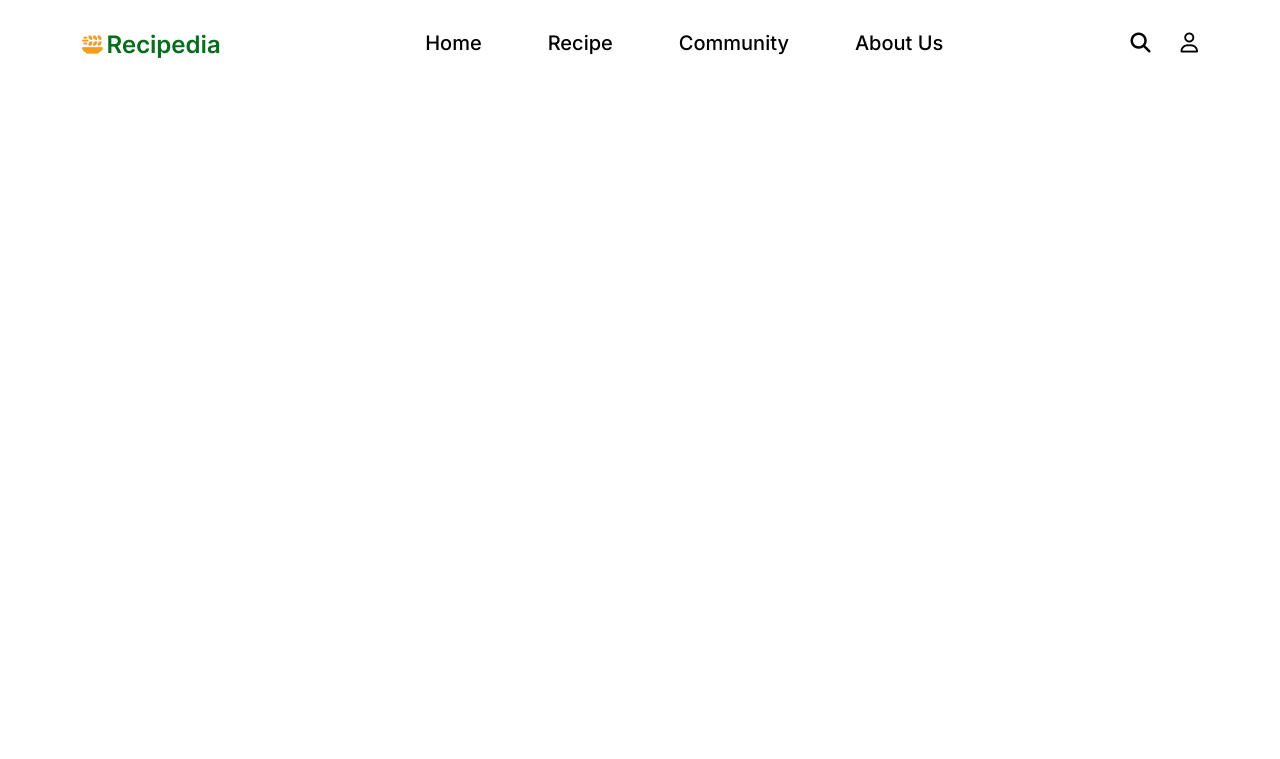
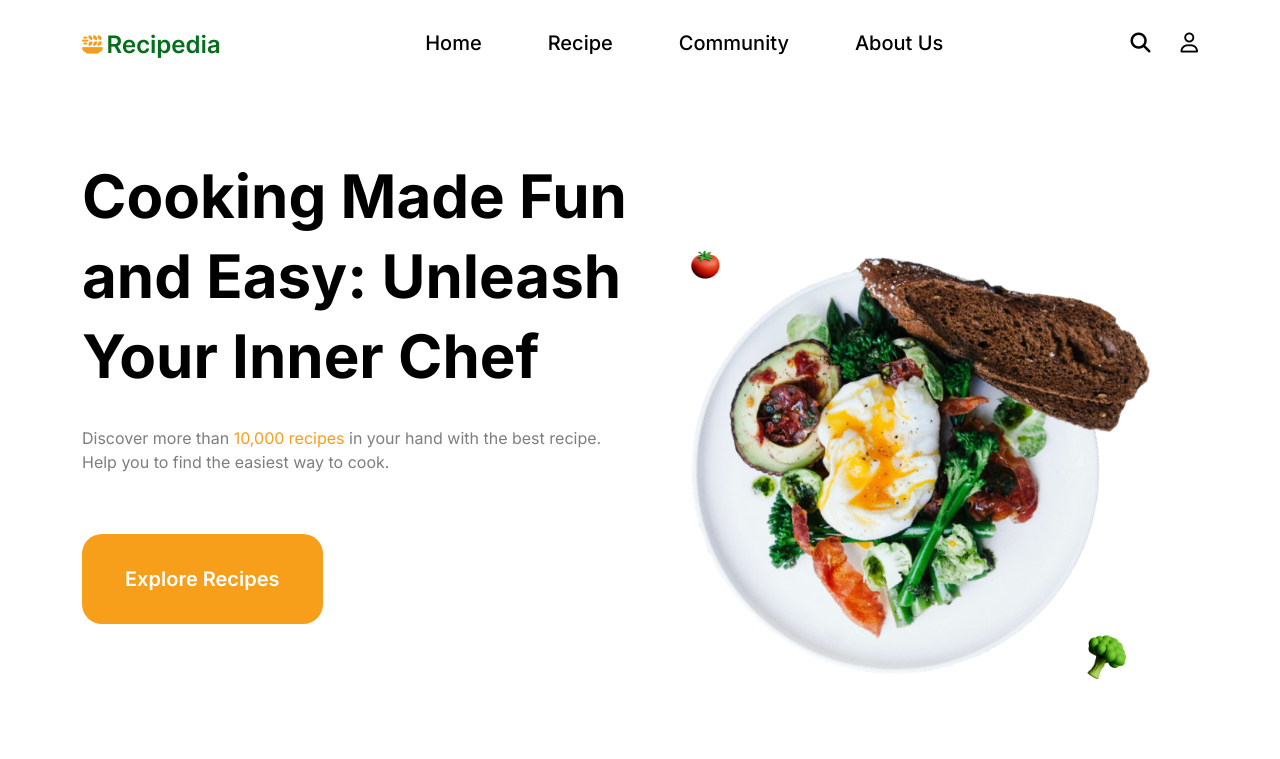
Before and after one commit to hossain-mahmud/Recipedia-Landing-Page-, a plain HTML site: page index.html in a window 1280 px wide. Drawn offline with nearby package versions, Linux system fonts and the light colour scheme.

Commit message:
add hero part

```diff
--- a/index.html
+++ b/index.html
@@ -40,15 +40,36 @@
         </div>
       </nav>
     <!-- ----- main menu part end ----- -->
-    <!-- ===== main menu part start ===== -->
+    <!-- ===== hero part start ===== -->
+<section id="hero">
+    <div class="container">
+        <div class="row">
+            <div class="col-lg-6">
+                <div class="hero_left">
+                    <div class="hero_title">
+                        <h1>Cooking Made Fun and Easy: Unleash Your Inner Chef</h1>
+                        <p>Discover more than <span>10,000 recipes</span>  in your hand with the best recipe. Help you to find the easiest way to cook.</p>
+                    </div>
+                    <div class="hero_button">
+                        <a href="#">Explore Recipes</a>
+                    </div>
+                </div>
+            </div>
+            <div class="col-lg-6">
+                <div class="hero_right">
+
+                </div>
+            </div>
+        </div>
+    </div>
+</section>
 
 
 
 
 
 
-
-    <!-- ----- main menu part end ----- -->
+    <!-- ----- hero part end ----- -->
     <!-- ===== main menu part start ===== -->
 
 
--- /dev/null
+++ b/sass/base/_index.scss
@@ -0,0 +1 @@
+@forward "reset";
--- /dev/null
+++ b/sass/components/_hero.scss
@@ -0,0 +1,48 @@
+@forward "../base/index";
+@use '../util/index';
+
+#hero{
+    padding: 70px 0;
+}
+.hero_left{
+    .hero_title{
+        h1{
+            font-size: 60px;
+            line-height: 80px;
+            font-weight: 700;
+            font-family: index.$inter;
+            color: #000;
+            margin-bottom: 30px;
+        }
+        p{
+            font-size: 16px;
+            font-weight: 400;
+            line-height: 24px;
+            font-family: index.$inter;
+            color: index.$gray_color;
+            margin-bottom: 60px;
+            span{
+                color: index.$primary_color;
+            }
+        }
+    }
+    .hero_button{
+        a{
+            padding: 30px 43px;
+            background: index.$primary_color;
+            border-radius: 20px;
+            font-size: 20px;
+            font-weight: 600;
+            font-family: index.$inter;
+            color: #fff;
+        }
+    }
+}
+.hero_right{
+    background: url(../../images/hero_image.png);
+    background-position: center;
+    background-size: cover;
+    background-repeat: no-repeat;
+    padding-top: 300px;
+    padding-bottom: 300px;
+}
--- a/sass/pages/_home.scss
+++ b/sass/pages/_home.scss
@@ -1 +1,2 @@
 @use '../components/navbar';
+@use '../components/hero';
```
Also changed, not shown: dist/main.css, images/hero_image.png (added), 1 other file.
